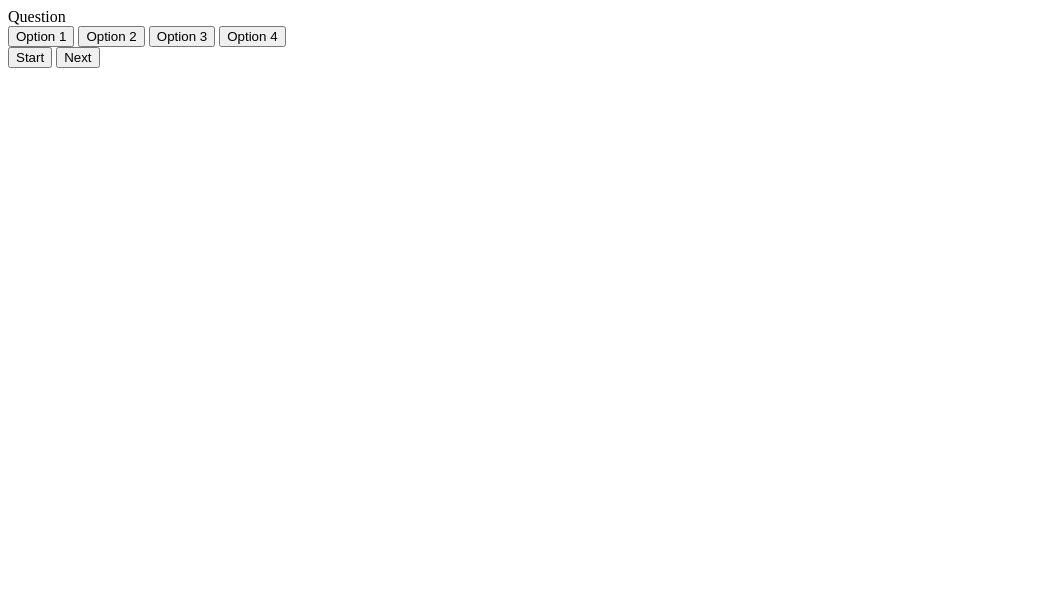
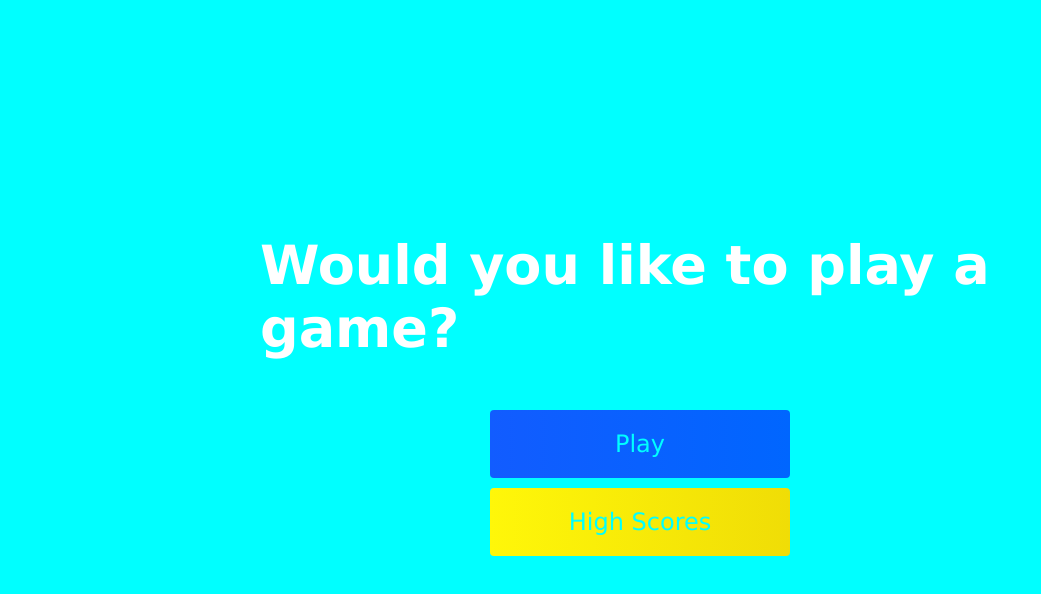
Before and after one commit to andritjm/Quizasaurus, a plain HTML site: page index.html in a window 1280 px wide. Shown: the whole page, without its empty margins (0-1041 px from the left). Drawn offline with Linux system fonts and the light colour scheme.

Commit message:
reworked html and css and created new files for game to run in

```diff
--- /dev/null
+++ b/game.css
@@ -0,0 +1,36 @@
+body {
+    color: #fff;
+}
+
+.choice-container {
+    display: flex;
+    margin-bottom: 0.8rem;
+    width: 100%;
+    border-radius: 4px;
+    background: rgb(18, 93, 255);
+    font-size: 3rem;
+    min-width: 80rem;
+}
+
+.choice-container:hover {
+    cursor: pointer;
+    box-shadow: 0 0.4rem 1.4rem 0 rgba(6, 103, 247, 0.5);
+    transform: scale(1.02);
+    transform: transform 100ms;
+}
+
+.choice-prefix {
+    padding: 2rem 2.5rem;
+    color: white;
+}
+
+.choice-text {
+    padding: 2rem;
+    width: 100%;
+}
+
+@media screen and (max-width: 768px) {
+    .choice-container {
+        min-width: 40rem;
+    }
+}
--- a/index.html
+++ b/index.html
@@ -4,23 +4,16 @@
     <meta charset="UTF-8">
     <meta http-equiv="X-UA-Compatible" content="IE=edge">
     <meta name="viewport" content="width=device-width, initial-scale=1.0">
+    <link href="style.css" rel="stylesheet">
     <title>Quizasaurus</title>
 </head>
 <body>
-    <div class="box">
-        <div id="prompt-box" class="hidden"></div>
-        <div id="prompt">Question</div>
-        <div id="option-buttons" class="option-grid">
-            <button class="btn">Option 1</button>
-            <button class="btn">Option 2</button>
-            <button class="btn">Option 3</button>
-            <button class="btn">Option 4</button>
-        </div>
-        <div class="button-box">
-            <button id="start-button" class="start-button btn">Start</button>
-            <button id="next-q-button" class="next-q-button btn">Next</button>
+    <div class="container">
+        <div id="home" class="flex-column flex-center">
+            <h1>Would you like to play a game?</h1>
+            <a href="/game.html" class="btn">Play</a>
+            <a href="/highscores.html" id= "highscore-btn" class="btn">High Scores</a>
         </div>
     </div>
-
 </body>
 </html>
--- a/style.css
+++ b/style.css
@@ -0,0 +1,88 @@
+:root {
+}
+
+* {
+    background-color: cyan;
+    box-sizing: border-box;
+    margin: 0;
+    padding: 0;
+    font-size: 62.5%;
+    font-family: Verdana, Geneva, Tahoma, sans-serif;
+}
+
+h1 {
+    font-size: 5.4rem;
+    color: white;
+    margin-bottom: 5rem;
+}
+
+h2 {
+    font-size: 4.2rem;
+    margin-bottom: 4rem;
+}
+
+.container {
+    width: 100vw;
+    height: 100vh;
+    display: flex;
+    justify-content: center;
+    align-items: center;
+    max-width: 80rem;
+    margin: 0 auto;
+    padding: 2rem;
+}
+
+.flex-column {
+    display: flex;
+    flex-direction: column;
+}
+
+.flex-center {
+    justify-content: center;
+    align-items: center;
+}
+
+.justify-center {
+    justify-content: center;
+}
+
+.text-center {
+    text-align: center;
+}
+
+.hidden {
+    display: none;
+}
+
+.btn {
+    font-size: 2.4rem;
+    padding: 2rem 0;
+    width: 30rem;
+    text-align: center;
+    margin-bottom: 1rem;
+    text-decoration: none;
+    color: cyan;
+    background: linear-gradient(90deg, rgb(18, 92, 255) 0%, rgb(0, 102, 255) 100%);
+    border-radius: 4px;
+}
+
+.btn:hover {
+    cursor: pointer;
+    box-shadow: 0 0.4rem 1.4rem 0 rgba(8, 114, 244, 0.6);
+    transition: transform 150ms;
+    transform: scale(1.03);
+}
+
+.btn[disabled]:hover {
+    cursor: not-allowed;
+    box-shadow: none;
+    transform: none;
+}
+
+#highscore-btn {
+    background: linear-gradient(90deg, rgb(255, 247, 9) 0%, rgb(240, 221, 6) 100%)
+}
+
+#highscore-btn:hover {
+    box-shadow: 0 0.4rem 1.4rem 0 rgba(255, 255, 0, 0.5);
+}
```
Also changed, not shown: game.html (added, +53 -0 lines), game.js (added).
